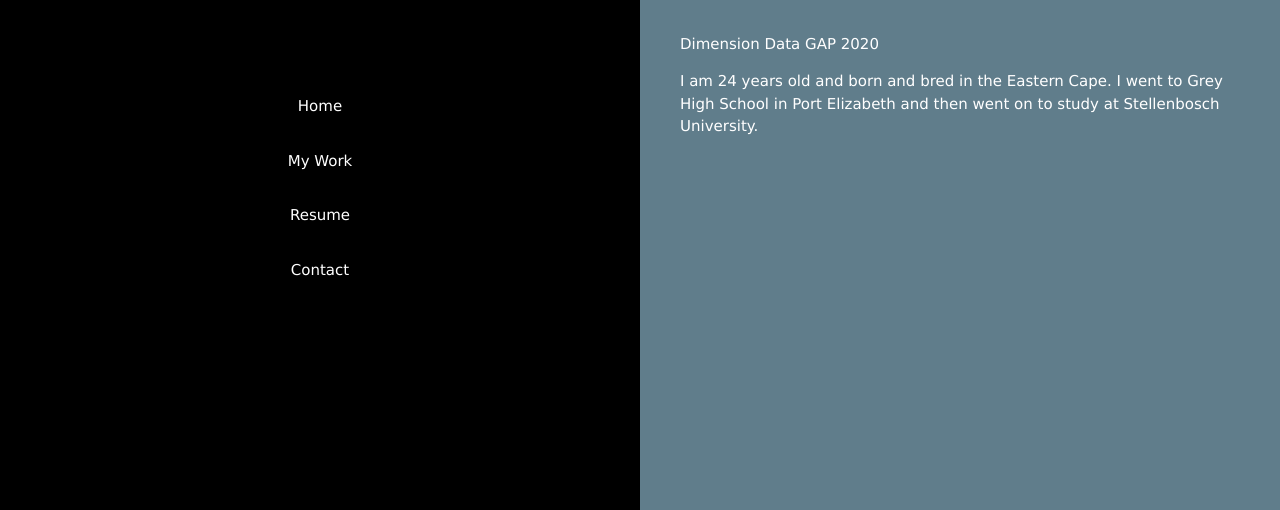
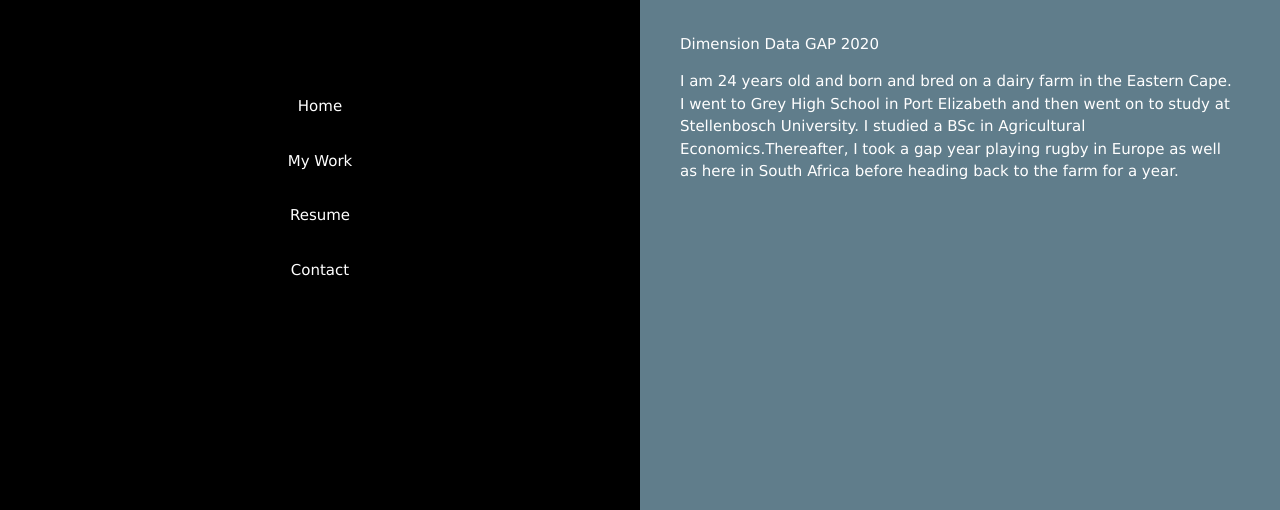
Before and after one commit to angusvn/angusvn.github.io, a plain HTML site: page index.html in a window 1280 px wide. Shown: the part 187-697 px from the top of the page. Drawn offline with nearby package versions, Linux system fonts and the light colour scheme.

Commit message:
Update index.html

```diff
--- a/index.html
+++ b/index.html
@@ -25,7 +25,7 @@
       <img src="/w3images/avatar3.png" class="w3-margin w3-circle" alt="Person" style="width:50%">
       <div class="w3-left-align w3-padding-large">
         <p>Dimension Data GAP 2020</p>
-        <p>I am 24 years old and born and bred in the Eastern Cape. I went to Grey High School in Port Elizabeth and then went on to study at Stellenbosch University.</p>
+        <p>I am 24 years old and born and bred on a dairy farm in the Eastern Cape. I went to Grey High School in Port Elizabeth and then went on to study at Stellenbosch University. I studied a BSc in Agricultural Economics.Thereafter, I took a gap year playing rugby in Europe as well as here in South Africa before heading back to the farm for a year.</p>
       </div>
     </div>
   </div>
```
